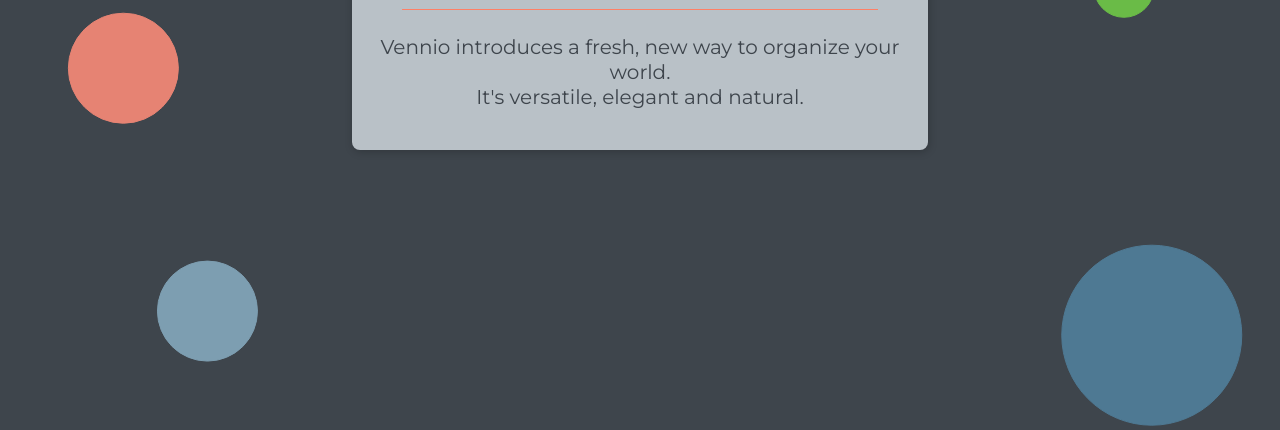
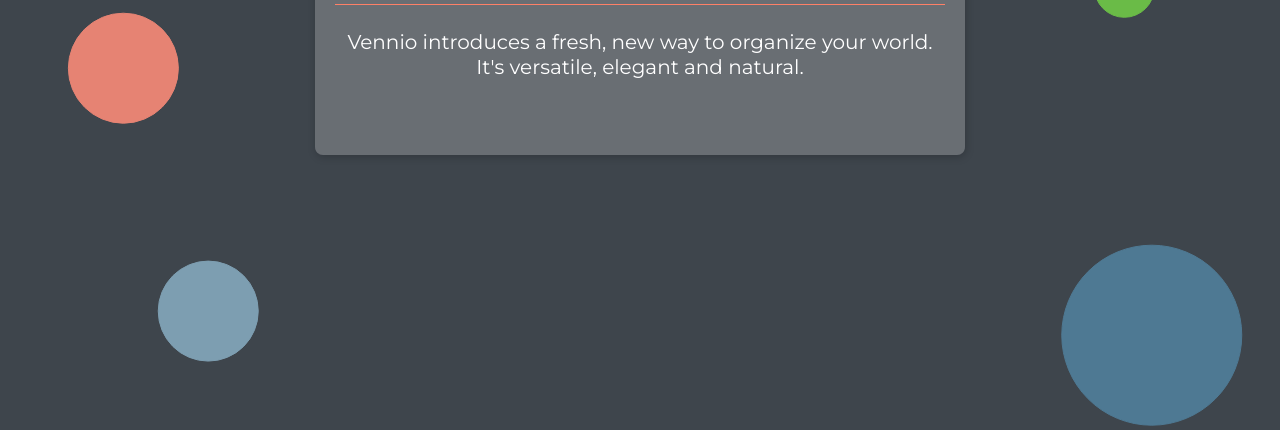
Before and after one commit to ajmd17/vennio, a website: page testing/landing.html in a window 1280 px wide. Shown: the part 370-800 px from the top of the page. Drawn offline with Linux system fonts and the light colour scheme.

Commit message:
update landing page

```diff
--- a/testing/canvas.js
+++ b/testing/canvas.js
@@ -31,8 +31,8 @@
         color: "#6ABB47"
     },
     {
-        x: 0.15,
-        y: 0.3,
+        x: 0.32,
+        y: 0.13,
         radius: 26,
         color: "#7B539B"
     },
@@ -72,7 +72,11 @@
 
 Circle.prototype.draw = function() {
     ctx.beginPath();
-    ctx.arc(this.x + parallaxOffset.x, this.y + parallaxOffset.y, this.radius, 0, 2 * Math.PI);
+    ctx.arc((this.x + parallaxOffset.x) * canvas.width,
+        (this.y + parallaxOffset.y) * canvas.height,
+        (canvas.width > 600 ? this.radius : (this.radius * (canvas.width / 600))),
+        0,
+        2 * Math.PI);
     ctx.fillStyle = this.color;
     ctx.fill();
     ctx.strokeStyle = this.color;
@@ -88,7 +92,7 @@
     // create all circles
     for (var i = 0; i < circleInfo.length; i++) {
         circles.push(
-            new Circle(Math.floor(circleInfo[i].x * canvas.width), Math.floor(circleInfo[i].y * canvas.height), circleInfo[i].radius, circleInfo[i].color));
+            new Circle(circleInfo[i].x, circleInfo[i].y, circleInfo[i].radius, circleInfo[i].color));
     }
 
     loop();
@@ -119,26 +123,26 @@
     ctx.fillStyle = "#3E454C";
     ctx.fillRect(0, 0, canvas.width, canvas.height);
 
+    var width  = canvas.width  || 1;
+    var height = canvas.height || 1;
+
     // update parallax
     if (Math.abs(parallaxVelocity.x) > 0.005) {
-        parallaxOffset.x += Math.sign(parallaxVelocity.x) * 0.6;
+        parallaxOffset.x += Math.sign(parallaxVelocity.x) * 0.5 / width;
         parallaxVelocity.x *= 0.1;
     }
     if (Math.abs(parallaxVelocity.y) > 0.005) {
-        parallaxOffset.y += Math.sign(parallaxVelocity.y) * 0.6;
+        parallaxOffset.y += Math.sign(parallaxVelocity.y) * 0.5 / height;
         parallaxVelocity.y *= 0.1;
     }
-
-    var width  = canvas.width  || 1;
-    var height = canvas.height || 1;
 
     for (var i = 0; i < circles.length; i++) {
         (function(circle) {
 
             circle.angle += circle.incrementer;
 
-            circle.x = circle.initialX + circle.rotationRadius * Math.cos(circle.angle);
-            circle.y = circle.initialY + circle.rotationRadius * Math.sin(circle.angle);
+            circle.x = circle.initialX + ((circle.rotationRadius * Math.cos(circle.angle)) / width);
+            circle.y = circle.initialY + ((circle.rotationRadius * Math.sin(circle.angle)) / height);
 
             if (circle.time <= 0) {
                 circle.time = randRange(50, 150);
--- a/testing/landing.css
+++ b/testing/landing.css
@@ -47,11 +47,11 @@
 
 #landing-page-hero {
     position: absolute;
-    width: 45%;
-    height: 30%;
+    width: 650px;
+    height: 250px;
     left: 50%;
     top : 50%;
-    color: #3E454C;
+    color: #FFFFFF;
     -ms-transform    : translateX(-50%) translateY(-50%);
     -moz-transform   : translateX(-50%) translateY(-50%);
     -webkit-transform: translateX(-50%) translateY(-50%);
@@ -59,11 +59,11 @@
     -webkit-font-smoothing: antialiased;
     backface-visibility: hidden;
     border-radius: 8px;
-    background-color: rgba(217, 224, 231, 0.8);
+    background-color: rgba(110, 115, 120, 0.9);
     box-shadow: 1px 2px 8px rgba(0, 0, 0, 0.2);
 }
 #landing-page-hero h3 {
-    color: #FE8067;
+    color: #FFFFFF;
     text-align: center;
     text-shadow: 1px 1px 2px rgba(0, 0, 0, 0.2);
     font-size: 40px;
@@ -72,7 +72,7 @@
 #landing-page-hero hr {
     border: none;
     border-bottom: 1px solid #FE8067;
-    margin: 0 50px;
+    margin: 0 20px;
 }
 #landing-page-hero p {
     text-align: center;
```
